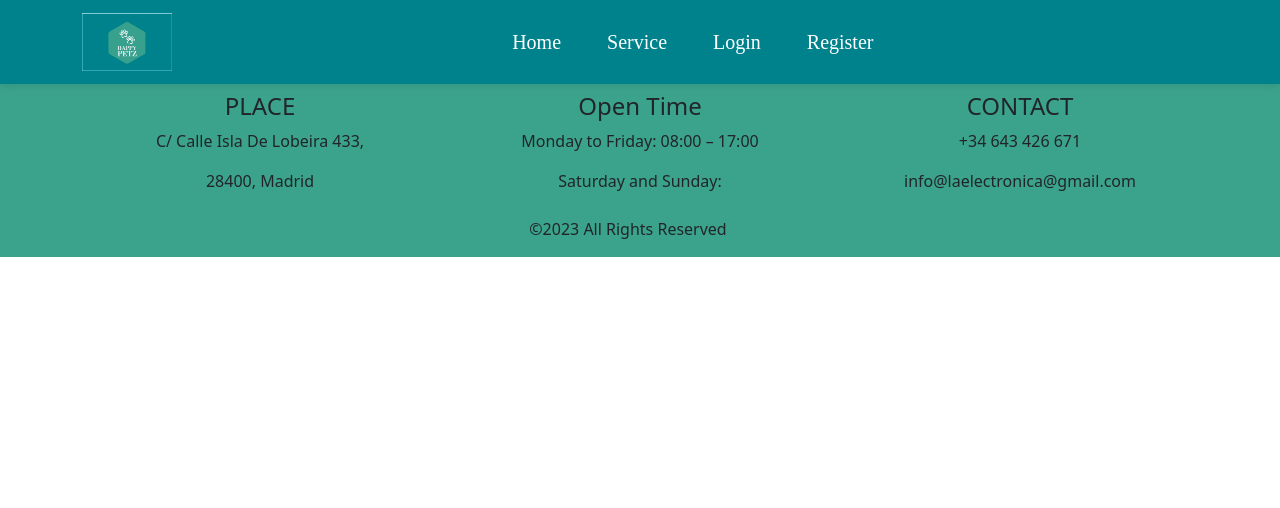
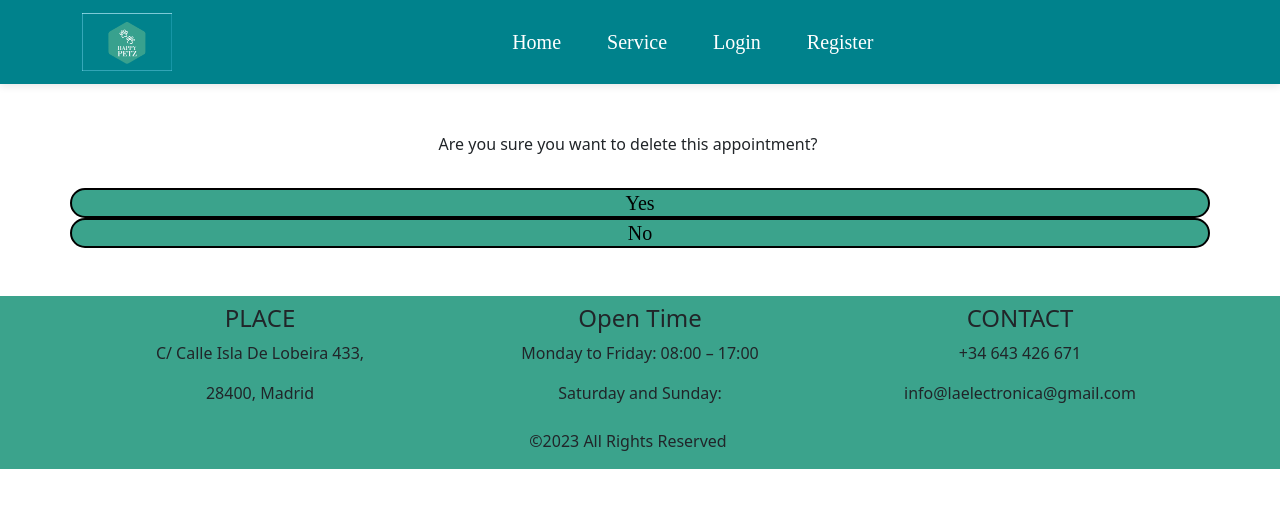
Before and after one commit to JRamonS/jrrs-geekshubs-final-front, a React (Vite) app: page /deleteUser/1 in a window 1280 px wide. Shown: the top 508 px of the page. Built offline with nearby package versions, Linux system fonts and the light colour scheme.

Commit message:
feat: add deleteUser By admin

```diff
--- a/src/Components/NavBar/NavBar.jsx
+++ b/src/Components/NavBar/NavBar.jsx
@@ -16,6 +16,8 @@
   };
 
   const [selectedPet, setSelectedPet] = useState(null);
+  const [deleteUser, setDeleteUser] = useState(null);
+
 
   const isLoggedIn = ReduxCredentials?.credentials?.token?.data !== undefined;
   const isAdmin = ReduxCredentials?.credentials?.token?.data?.role_id === 2;
@@ -50,6 +52,13 @@
                   <Nav.Link as={Link} to="/admApp" className="text-white">Admin App</Nav.Link>
                 </>
               )}
+
+              {deleteUser && isAdmin  && (
+                <>
+                  <Nav.Link as={Link} to={`/deleteUser/${deleteUser.id}`} className="text-white">Delete User</Nav.Link>
+                </>
+                )}
+
               {selectedPet && isLoggedIn && (
                 <>
                   <Nav.Link as={Link} to={`/appointment/${selectedPet.id}`} className="text-white">Appointment</Nav.Link>
--- a/src/Services/apiCalls.js
+++ b/src/Services/apiCalls.js
@@ -101,3 +101,14 @@
 
   return await axios.get(`${root}appointments/admin`, config);
 }
+
+export const deleteAllClient = async (body, token) => {
+  let config = {
+    headers: {
+      'Authorization': 'Bearer '+ token,
+    },
+    data: body
+  };
+
+  return await axios.delete(`${root}users`, config);
+}
--- a/src/pages/Admin/AdmUser/AdmUser.jsx
+++ b/src/pages/Admin/AdmUser/AdmUser.jsx
@@ -1,9 +1,10 @@
 import React, {useState, useEffect} from 'react'
 import { useDispatch, useSelector } from 'react-redux';
 import { userData } from '../../userSlice';
-import { useNavigate } from 'react-router-dom';
+import { Link, useNavigate } from 'react-router-dom';
 import { bringAllUsers } from '../../../Services/apiCalls';
 import { Card, Container } from 'react-bootstrap';
+import { addChoosen } from '../../detailSlice';
 
 export const AdmUser = () => {
 
@@ -11,6 +12,9 @@
     const ReduxCredentials = useSelector(userData);
     const dispatch = useDispatch();
     const navigate = useNavigate();
+
+    const [hasSelectedDeleteUser, setHasSelectedDeleteUser] = useState(false);
+    const [showLinks, setShowLinks] = useState(false);
 
     useEffect(() => {
         if (users.length === 0) {
@@ -26,10 +30,9 @@
 
 
       const selected = (user) => {
-
         dispatch(addChoosen({ choosenObject: user }));
         setTimeout(() => {
-          navigate("/user/all/detail");
+          navigate(`/deleteUser/${user.id}`);
         }, 500);
       };
 
@@ -42,12 +45,21 @@
         {users.map((user) => {
             return (
             <Container key={user.id}>
-                <Card onClick={() => selected(user)} border="info">
+                <Card
+                border="info"
+                onMouseEnter={() => setShowLinks(true)}
+                onMouseLeave={() => setShowLinks(false)}>
                     <Card.Body>
                     <Card.Title>Name: &nbsp; {user.name} </Card.Title>
                     <Card.Title>Surname:&nbsp; {user.surname} </Card.Title>
                     <Card.Title>Email:&nbsp; {user.email} </Card.Title>
                     <Card.Title>Phone:&nbsp; {user.phone} </Card.Title>
+                    {showLinks &&
+                    ReduxCredentials?.credentials?.token?.data?.role_id === 2 && (
+                    <>
+                    <Link to={`/deleteUser/${user.id}`}onClick={() => selected(user)}>Delete User</Link>
+                    </>
+                    )}
                     </Card.Body>
                 </Card>
             </Container>
--- a/src/pages/Admin/DeleteUser/DeleteUser.jsx
+++ b/src/pages/Admin/DeleteUser/DeleteUser.jsx
@@ -1,10 +1,75 @@
-import React from 'react'
+import React, { useState } from 'react';
 import "./DeleteUser.css"
+import { useNavigate } from 'react-router-dom';
+import { useSelector } from 'react-redux';
+import { userData } from '../../userSlice';
+import { deleteAllClient } from '../../../Services/apiCalls';
+import { Col, Container, Row } from 'react-bootstrap';
+import { detailData } from '../../detailSlice';
+
 
 export const DeleteUser = () => {
+  const navigate = useNavigate();
+  const credentialsRdx = useSelector(userData);
+  const detailscredentials = useSelector(detailData);
+
+  const userId = detailscredentials.choosenObject.id;
+
+  const [deleteUserAct, setDeleteUserAct] = useState(false);
+
+  const [deleteClient, setDeleteClient] = useState({
+    id: userId,
+
+});
+
+  const deleteUser = () => {
+    deleteAllClient(deleteClient, credentialsRdx.credentials.token.token);
+    setTimeout(() => {
+      navigate('/admUser');
+    }, 500);
+  };
+
+
+
+
   return (
-    <div>
+    <div className="h">
+      <Container className="mt-5 mb-5">
+        <Row className="mb-3 rowDesign">
+          <Col id="formGridDate">
+            <div className="d-flex flex-column">
+              <p className="pe-4 nameFieldDesign text-center">
+                Are you sure you want to delete this appointment?
+              </p>
+            </div>
+          </Col>
+        </Row>
 
+        <Row className="mb-3  d-flex justify-content-center">
+          <button
+            type="submit"
+            className={
+              deleteUserAct
+                ? 'registerSendDeac buttonDesign text-center'
+                : 'registerSendDeac buttonDesign text-center'
+            }
+            onClick={deleteUser}
+          >
+            Yes
+          </button>
+          <button
+            type="submit"
+            className={
+              deleteUserAct
+                ? 'registerSendDeac buttonDesign text-center'
+                : 'registerSendDeac buttonDesign text-center'
+            }
+            onClick={() => navigate('/admUser')}
+          >
+            No
+          </button>
+        </Row>
+      </Container>
     </div>
-  )
-}
+  );
+};
--- a/src/pages/Body/Body.jsx
+++ b/src/pages/Body/Body.jsx
@@ -39,7 +39,7 @@
         <Route path='/deleteApp/:id' element={<DeleteApp/>}/>
         <Route path='/admUser' element={<AdmUser/>}/>
         <Route path='/admApp' element={<AdmApp/>}/>
-        <Route path='/deleteUser' element={<DeleteUser/>}/>
+        <Route path='/deleteUser/:id' element={<DeleteUser/>}/>
       </Routes>
     </>
   )
```
